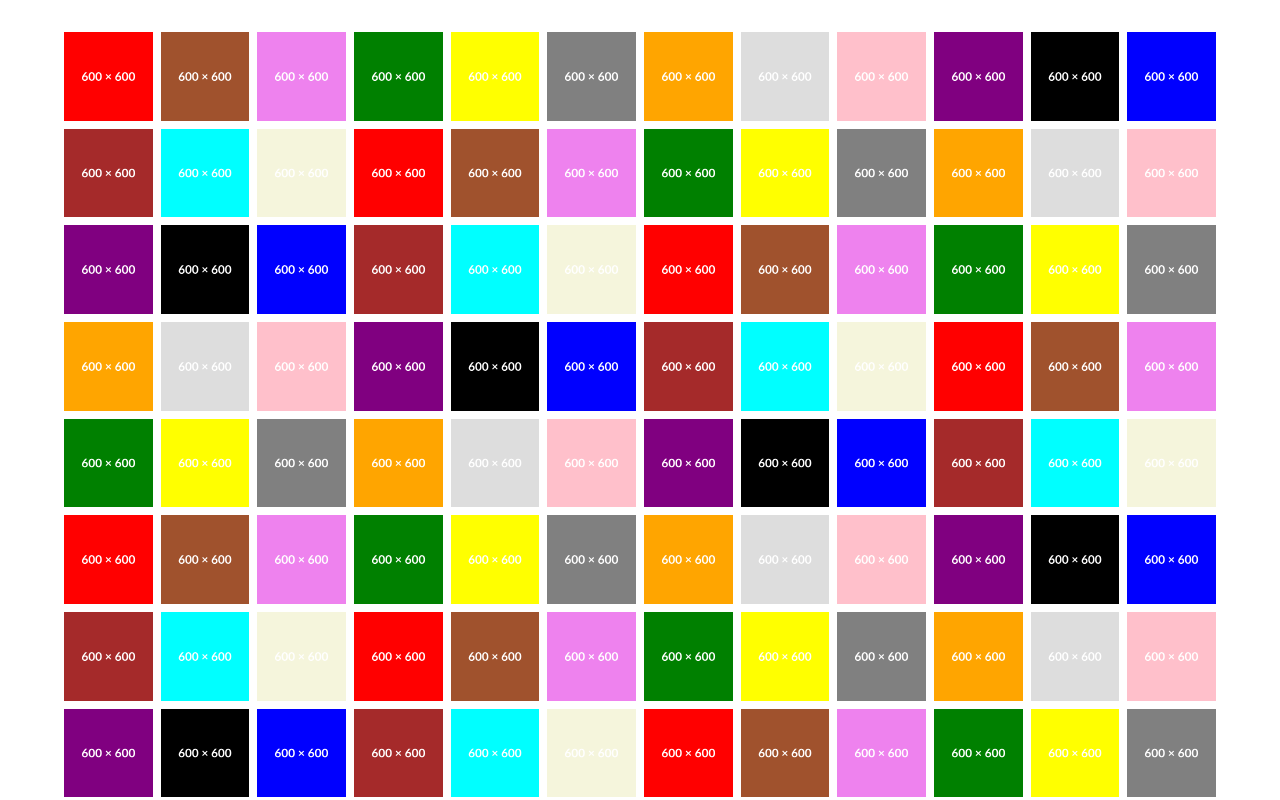
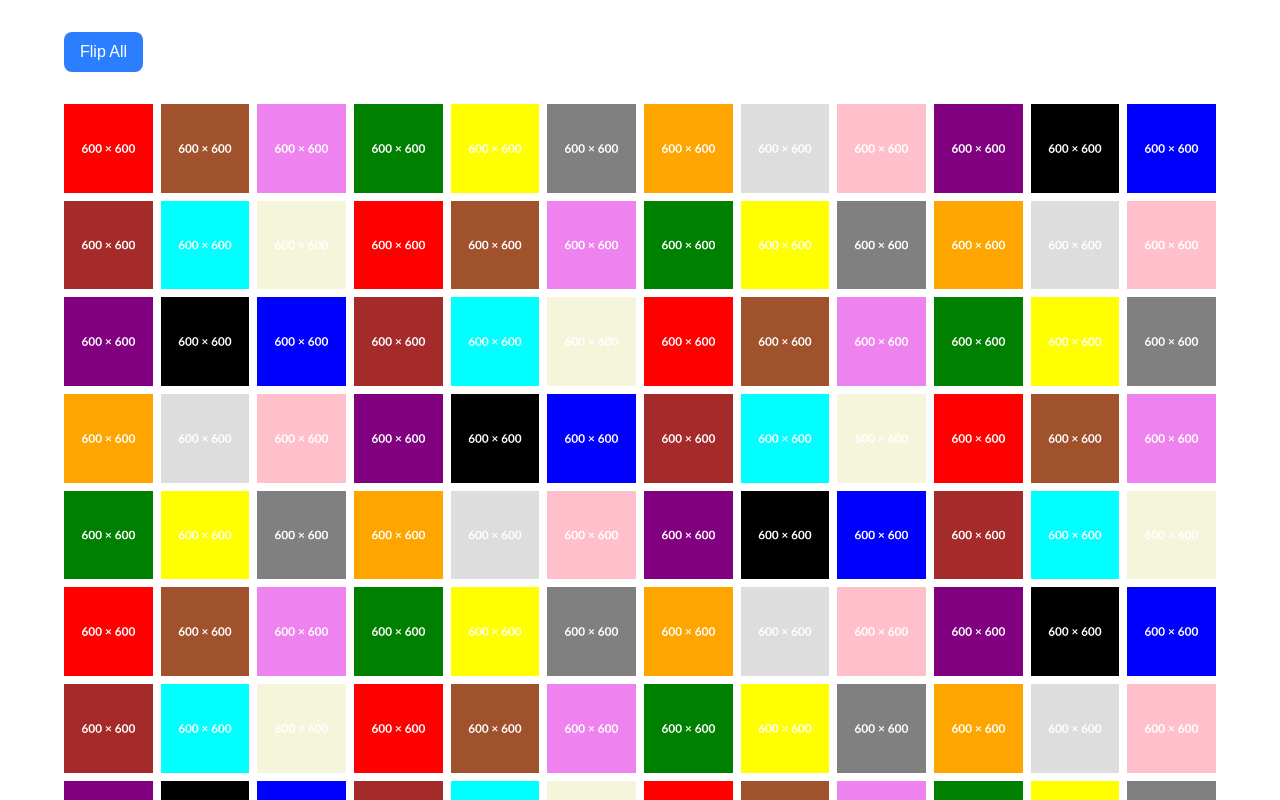
Before and after one commit to clorbus/bottlecap, a Next.js app: page / in a window 1280 px wide. Shown: the top 800 px of the page. Built offline with nearby package versions, Linux system fonts and the light colour scheme.

Commit message:
diagonal flip

```diff
--- a/src/app/page.tsx
+++ b/src/app/page.tsx
@@ -43,11 +43,11 @@ const funFacts = [
 ];
 
 export default function Home() {
-  // Create an array of 144 items (12x12) by repeating the images
   const gridImages = Array.from({ length: 144 }, (_, index) => images[index % images.length]);
   const [flippedStates, setFlippedStates] = useState<boolean[]>(Array(144).fill(false));
   const [selectedIndex, setSelectedIndex] = useState<number | null>(null);
   const [isClosing, setIsClosing] = useState(false);
+  const [isFlippingAll, setIsFlippingAll] = useState(false);
 
   const handleContextMenu = (e: React.MouseEvent<HTMLDivElement>, index: number) => {
     e.preventDefault();
@@ -72,8 +72,38 @@ export default function Home() {
     setIsClosing(false);
   };
 
+  const handleFlipAll = () => {
+    setIsFlippingAll(true);
+    const newStates = [...flippedStates];
+    const allFlipped = newStates.every(state => state);
+
+    // Flip all tiles to the opposite state
+    for (let i = 0; i < newStates.length; i++) {
+      newStates[i] = !allFlipped;
+    }
+
+    setFlippedStates(newStates);
+    setTimeout(() => setIsFlippingAll(false), 1000); // Reset after animation completes
+  };
+
+  // Calculate delay based on position in the grid
+  const getDelay = (index: number) => {
+    const row = Math.floor(index / 12);
+    const col = index % 12;
+    return (row + col) * 0.05; // 50ms delay between each diagonal
+  };
+
   return (
     <div className="min-h-screen p-8">
+      <div className="max-w-6xl mx-auto mb-8">
+        <button
+          onClick={handleFlipAll}
+          disabled={isFlippingAll}
+          className="px-4 py-2 bg-blue-500 text-white rounded-lg hover:bg-blue-600 disabled:opacity-50 disabled:cursor-not-allowed transition-colors"
+        >
+          {isFlippingAll ? 'Flipping...' : 'Flip All'}
+        </button>
+      </div>
       <div className="grid grid-cols-12 gap-2 max-w-6xl mx-auto">
         {gridImages.map((image, index) => (
           <motion.div
@@ -86,7 +116,8 @@ export default function Home() {
             }}
             transition={{
               duration: 0.6,
-              ease: "easeInOut"
+              ease: "easeInOut",
+              delay: isFlippingAll ? getDelay(index) : 0
             }}
             style={{
               transformStyle: "preserve-3d",
```
